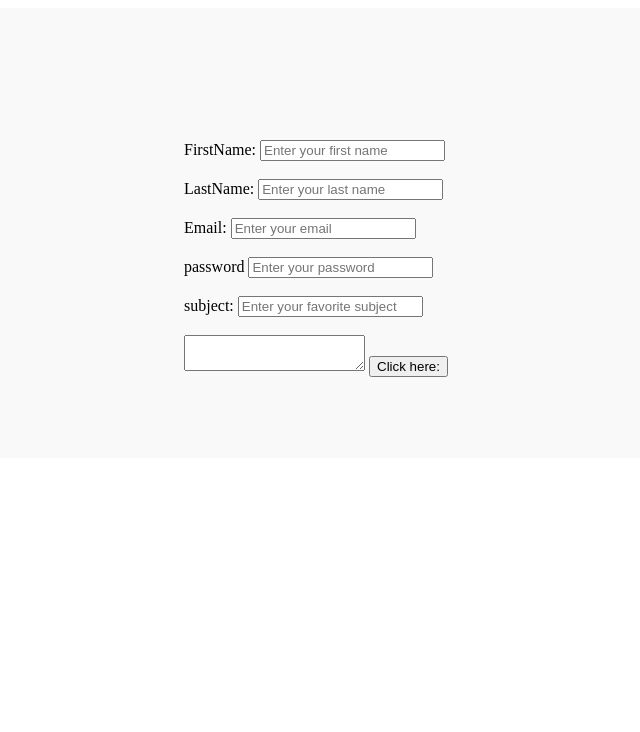
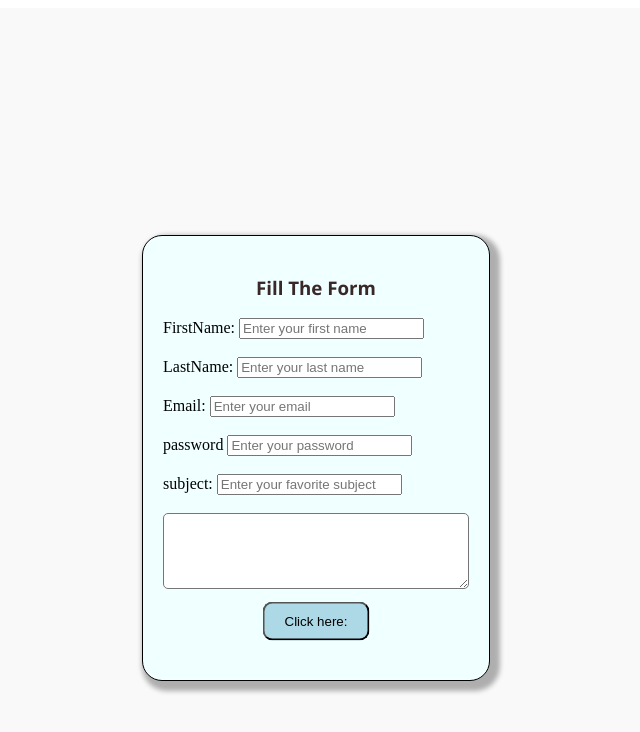
Before and after one commit to Okode100/form, a plain HTML site: page index.html in a window 1280 px wide. Shown: the whole page, without its empty margins (324-964 px from the left). Drawn offline with Linux system fonts and the light colour scheme.

Commit message:
create style form color effects

```diff
--- a/index.html
+++ b/index.html
@@ -7,8 +7,14 @@
     <title>Form Practise</title>
     <link rel="stylesheet" href="styles.css"/>
     <body>
+
+
         <div class="form-container">
+
+            <div class="child-container">
+
        <form>
+        <h3>Fill The Form</h3>
         <label for="firstname">FirstName:
             <input id="firstname" name="firstname" type="text" placeholder="Enter your first name">
         </label><br>
@@ -24,10 +30,11 @@
         <label for="subject">subject:
             <input type="text" name="subject" placeholder="Enter your favorite subject">
         </label><br><br>
-        <textarea placeholder="Enter your details ">
-        </textarea>
-        <button >Click here:</button>
+        <textarea class="textarea" placeholder="Enter your details here...">
+        </textarea ><br><br>
+        <button class="btn" >Click here:</button>
        </form>
     </div>
+     </div>
     </body>
 </html>
--- a/styles.css
+++ b/styles.css
@@ -1,10 +1,53 @@
+h3 {
+    text-align: center;
+    display: flex;
+    font-family: 'Segoe UI', Tahoma, Geneva, Verdana, sans-serif;
+    justify-content: center;
+    color: rgb(56, 40, 40);
+
+}
 .form-container {
     display: flex;
     justify-content: center;
     align-items: center;
-
     padding-top: 50px;
     border-radius: 3;
     background-color: #f9f9f9;
-    height: 50vh;
+    height: 100vh;
+    position: relative;
 }
+.child-container {
+    position: absolute;
+    border: black solid 0.1px;
+    padding: 20px;
+    border-radius: 20px;
+    background-color: azure;
+    transition: background-color 0.3s ease;
+    box-shadow: 5px 5px 5px 5px rgba(0, 0, 0, 0.3);
+
+}
+.child-container:hover {
+    background-color: beige;
+
+}
+.textarea {
+    width: 300px;
+    height: 70px;
+    border-radius: 5px;
+}
+.btn {
+    position: relative;
+    top:50%;
+    left:50%;
+    transform: translate(-50%, -50%);
+    margin-top: 10px;
+    padding: 10px 20px;
+    border-radius: 10px;
+    background-color: lightblue;
+}
+.btn:hover {
+    background-color: deepskyblue;
+    color: white;
+    cursor: pointer;
+
+}
```
